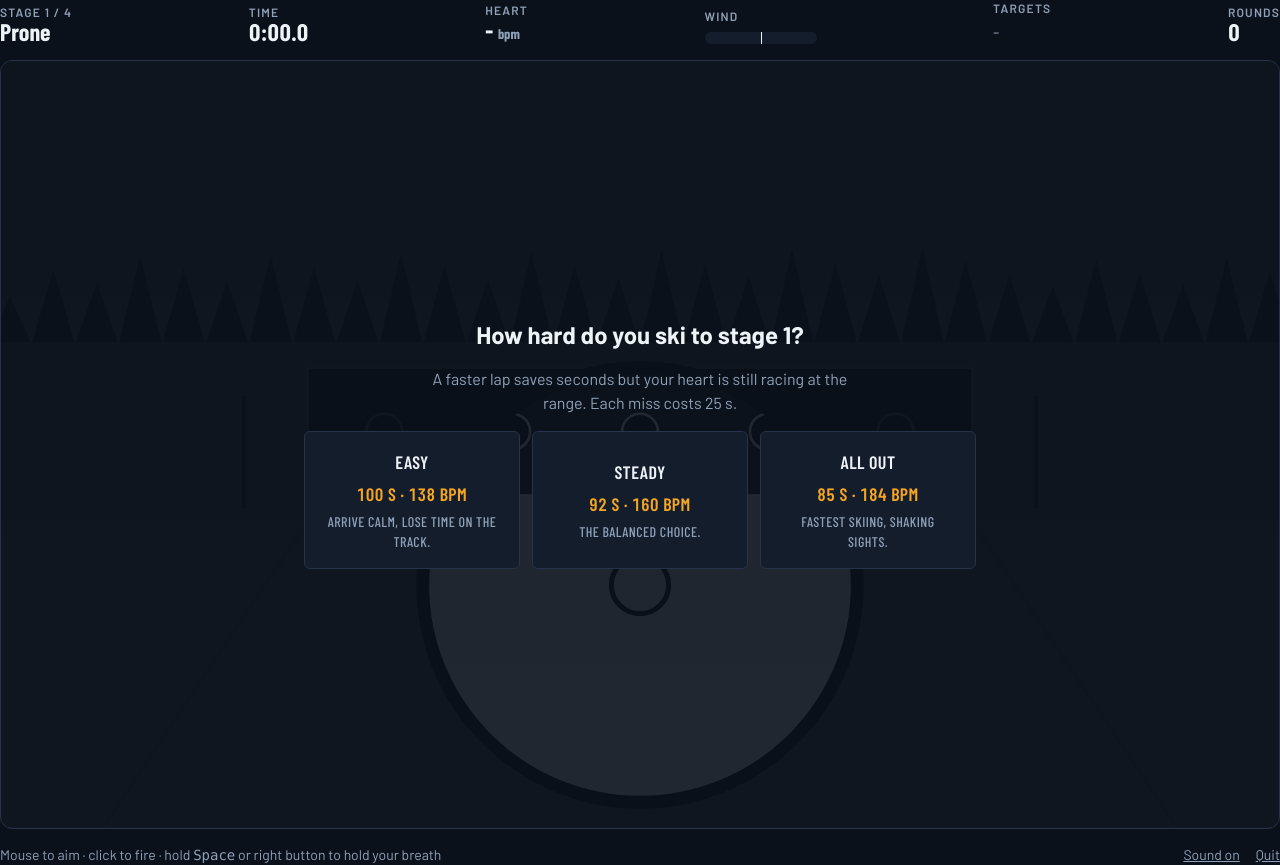
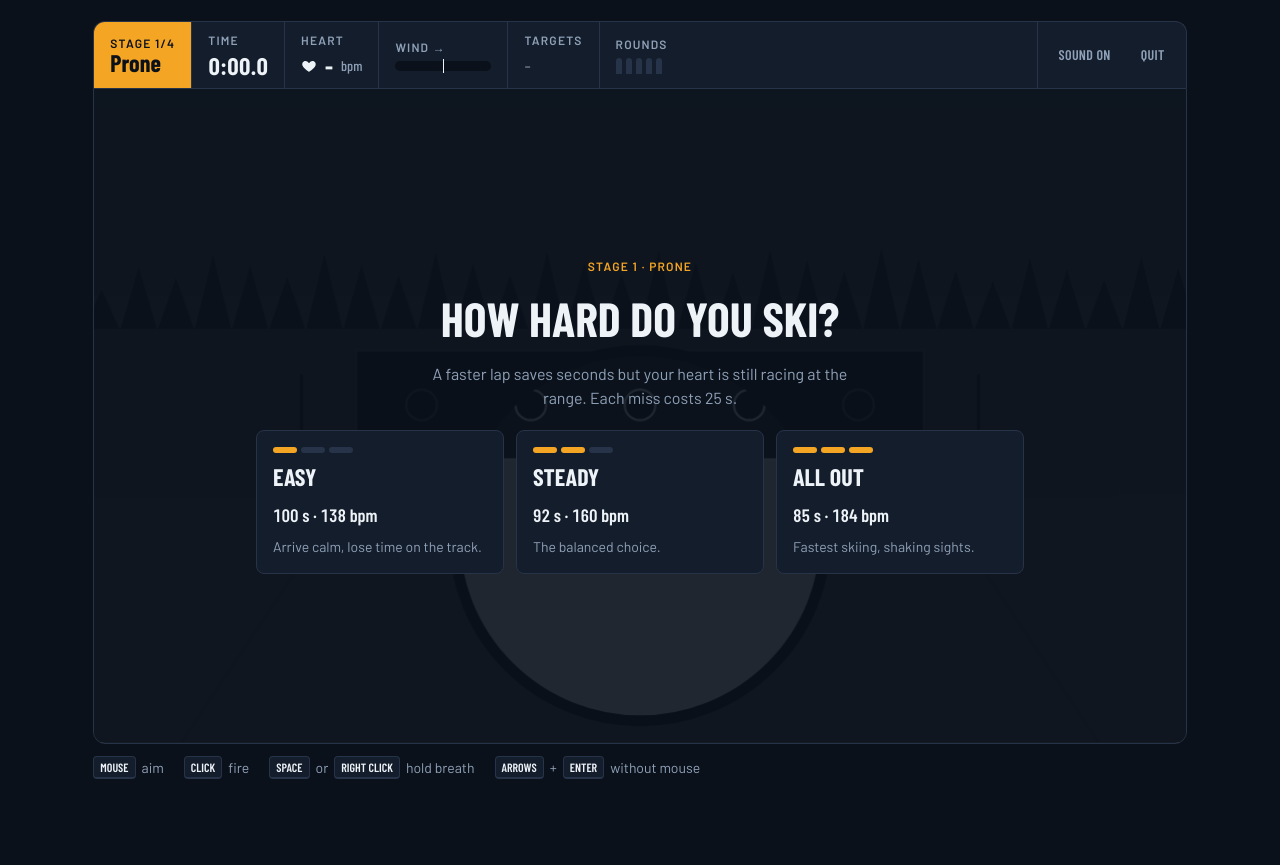
Before and after one commit to AlessioFerrari8/BiathlonSimulator, an Angular app in the folder frontend/: page /#/race in a window 1280 px wide. After the commit the page ends 800 px from the top, so only its background shows below. Built offline with nearby package versions, Linux system fonts and the light colour scheme; a web font is replaced by a local one.

Commit message:
Feat: redesign race page

```diff
--- a/frontend/src/app/pages/race-page/race-page.html
+++ b/frontend/src/app/pages/race-page/race-page.html
@@ -1,84 +1,114 @@
-<header class="mb-4 flex flex-wrap items-end justify-between gap-x-6 gap-y-3">
-  <div>
-    <p class="label">Stage {{ hud().stage }} / {{ stageCount }}</p>
+<div class="range-frame mx-auto flex flex-1 flex-col justify-center py-3">
+  <!-- Scoreboard: one bar glued to the range, like the graphics of a TV race -->
+  <header class="grid grid-cols-3 overflow-hidden rounded-t-xl border border-b-0 border-line bg-night-soft sm:flex">
+    <div class="flex flex-col justify-center bg-amber px-4 py-2.5 text-night">
+      <p class="text-xs font-semibold tracking-widest uppercase">Stage {{ hud().stage }}/{{ stageCount }}</p>
       <p class="stat">{{ hud().position }}</p>
     </div>
-  <div>
+    <div class="hud-cell">
       <p class="label">Time</p>
       <p class="stat">{{ hud().time }}</p>
     </div>
-  <div>
+    <div class="hud-cell">
       <p class="label">Heart</p>
-    <p class="stat" [class.text-miss]="hud().hr >= 165">{{ hud().hr || '-' }} <span class="text-sm text-mist">bpm</span></p>
+      <p class="stat flex items-center gap-2" [class.text-miss]="hud().hr >= 165">
+        <!-- The heart beats at the shooter's rate -->
+        <svg viewBox="0 0 24 24" class="size-4 animate-beat fill-current" aria-hidden="true"
+          [style.animation-duration.s]="hud().hr ? 60 / hud().hr : 1">
+          <path d="M12 21s-7.5-4.6-9.6-9.2C.9 8.4 3 4.5 6.7 4.5c2.1 0 3.6 1.2 4.3 2.5h2c.7-1.3 2.2-2.5 4.3-2.5 3.7 0 5.8 3.9 4.3 7.3C19.5 16.4 12 21 12 21z"/>
+        </svg>
+        {{ hud().hr || '-' }}<span class="text-sm font-medium text-mist">bpm</span>
+      </p>
     </div>
-  <div>
-    <p class="label">Wind</p>
+    <div class="hud-cell">
+      <p class="label">Wind {{ hud().wind < 0 ? '←' : '→' }}</p>
       <!-- The bar starts at the centre and grows towards the side the wind pushes the shot -->
-     <div class="relative mt-2 h-3 w-28 rounded-full bg-night-soft" role="img"
+      <div class="relative h-2.5 w-24 rounded-full bg-night" role="img"
         [attr.aria-label]="'Wind ' + (hud().wind < 0 ? 'left' : 'right')">
-      <div class="absolute top-0 h-3 rounded-full bg-amber"
+        <div class="absolute top-0 h-2.5 rounded-full bg-amber"
           [style.width.%]="(hud().wind < 0 ? -hud().wind : hud().wind) * 50"
           [style.left.%]="hud().wind < 0 ? 50 + hud().wind * 50 : 50"></div>
-      <div class="absolute top-0 left-1/2 h-3 w-px bg-snow"></div>
+        <div class="absolute -top-0.5 left-1/2 h-3.5 w-px bg-snow"></div>
       </div>
     </div>
-  <div>
+    <div class="hud-cell">
       <p class="label">Targets</p>
-    <div class="mt-1 flex gap-1.5">
+      <div class="flex gap-1.5">
         @for (hit of hud().hits; track $index) {
-        <span class="size-5 rounded-full border border-snow" [class.bg-snow]="hit"></span>
+          <span class="size-4 rounded-full border-2 border-snow" [class.bg-snow]="hit"></span>
         } @empty {
           <span class="text-mist">-</span>
         }
       </div>
     </div>
-  <div>
+    <div class="hud-cell">
       <p class="label">Rounds</p>
-    <p class="stat">{{ hud().shotsLeft }}</p>
+      <div class="flex h-4 items-end gap-1" role="img" [attr.aria-label]="hud().shotsLeft + ' rounds left'">
+        @for (round of rounds; track round) {
+          <span class="h-4 w-1.5 rounded-t-full" [class]="round < hud().shotsLeft ? 'bg-amber' : 'bg-line'"></span>
+        }
+      </div>
+    </div>
+    <div class="col-span-3 flex items-center justify-end gap-1 border-t border-line px-2 sm:ml-auto sm:border-t-0 sm:border-l">
+      <button type="button" class="btn btn-ghost px-3 text-sm" (click)="sound.toggle()">{{ sound.muted() ? 'Sound off' : 'Sound on' }}</button>
+      <a routerLink="/" class="btn btn-ghost px-3 text-sm">Quit</a>
     </div>
   </header>
 
-<div class="relative overflow-hidden rounded-xl border border-line">
+  <div class="relative overflow-hidden rounded-b-xl border border-line">
     <canvas #canvas class="block aspect-[5/3] w-full cursor-none touch-none bg-night-soft" aria-label="Shooting range"
       (pointermove)="onPointerMove($event)" (pointerdown)="onPointerDown($event)"
       (pointerup)="onPointerUp($event)" (pointercancel)="releaseAll()" (contextmenu)="$event.preventDefault()"></canvas>
 
-  @if(hud().strained) {
-    <p class="absolute top-3 left-1/2 -translate-x-1/2 rounded-full bg-miss px-3 py-1 text-sm font-bold">Breathe!</p>
+    @if (hud().strained) {
+      <p class="absolute top-4 left-1/2 -translate-x-1/2 rounded-md bg-miss px-4 py-1 font-display text-lg font-bold tracking-wide uppercase">Breathe!</p>
     }
 
-  @if(hud().phase === 'pace') {
-    <section class="absolute inset-0 flex flex-col items-center justify-center gap-4 bg-night/90 p-4 text-center">
-      <h2 class="text-2xl font-bold">How hard do you ski to stage {{ hud().stage }}?</h2>
+    @if (hud().phase === 'shooting' && hud().stage === 1 && hud().shotsLeft === 5) {
+      <p class="pointer-events-none absolute bottom-4 left-1/2 -translate-x-1/2 rounded-md bg-night/85 px-4 py-2 text-sm text-snow">
+        Aim at the black discs · click to fire · hold Space to stop breathing
+      </p>
+    }
+
+    @if (hud().phase === 'pace') {
+      <section class="absolute inset-0 flex flex-col items-center justify-center gap-5 bg-night/90 p-4 text-center">
+        <p class="label text-amber">Stage {{ hud().stage }} · {{ hud().position }}</p>
+        <h2 class="font-display text-4xl font-bold uppercase sm:text-5xl">How hard do you ski?</h2>
         <p class="max-w-md text-mist">A faster lap saves seconds but your heart is still racing at the range. Each miss costs {{ penaltySeconds }} s.</p>
-      <div class="grid w-full max-w-2xl gap-3 sm:grid-cols-3">
-        @for (option of paces; track option.pace) {
-          <button type="button" class="btn flex-col gap-1 py-4" (click)="choosePace(option.pace)">
-            <span class="text-lg">{{ option.name }}</span>
-            <span class="tabular-nums text-amber">{{ option.seconds }} s · {{ option.hr }} bpm</span>
-            <span class="text-sm font-normal text-mist">{{ option.hint }}</span>
+        <div class="grid w-full max-w-3xl gap-3 sm:grid-cols-3">
+          @for (option of paces; track option.pace; let level = $index) {
+            <button type="button" class="group flex cursor-pointer flex-col items-start gap-2 rounded-lg border border-line bg-night-soft p-4 text-left transition-colors hover:border-amber"
+              (click)="choosePace(option.pace)">
+              <!-- One bar per level of effort -->
+              <span class="flex gap-1">
+                @for (bar of [0, 1, 2]; track bar) {
+                  <span class="h-1.5 w-6 rounded-full" [class]="bar <= level ? 'bg-amber' : 'bg-line'"></span>
+                }
+              </span>
+              <span class="font-display text-2xl font-bold uppercase group-hover:text-amber">{{ option.name }}</span>
+              <span class="font-display text-lg font-semibold tabular-nums">{{ option.seconds }} s · {{ option.hr }} bpm</span>
+              <span class="text-sm text-mist">{{ option.hint }}</span>
             </button>
           }
         </div>
       </section>
     }
 
-
     @if (summary(); as stage) {
-    <section class="absolute inset-0 flex flex-col items-center justify-center gap-4 bg-night/90 p-4 text-center">
-      <h2 class="text-2xl font-bold">{{ stage.misses === 0 ? 'Clean stage!' : stage.misses + ' missed' }} </h2>
+      <section class="absolute inset-0 flex flex-col items-center justify-center gap-5 bg-night/90 p-4 text-center">
+        <h2 class="font-display text-5xl font-bold uppercase">{{ stage.misses === 0 ? 'Clean stage!' : stage.misses + ' missed' }}</h2>
         <div class="flex gap-2">
           @for (hit of stage.hits; track $index) {
-          <span class="size-8 rounded-full border-2 border-snow" [class.bg-snow]="hit"></span>
+            <span class="size-9 rounded-full border-2 border-snow" [class.bg-snow]="hit"></span>
           }
         </div>
         <p class="text-mist">
           Range time {{ formatTime(stage.rangeMs) }}
-        @if(stage.penaltyMs > 0) {
+          @if (stage.penaltyMs > 0) {
             · <span class="text-miss">penalty +{{ stage.penaltyMs / 1000 }} s</span>
           }
         </p>
-      <button type="button" class="btn btn-primary" (click)="next()">
+        <button type="button" class="btn btn-primary px-8" (click)="next()">
           {{ hud().stage === stageCount ? 'Ski to the finish' : 'Next stage' }}
         </button>
       </section>
@@ -86,17 +116,17 @@
   </div>
 
   <!-- On-screen controls only where there is no mouse -->
-<div class="mt-4 hidden gap-3 pointer-coarse:flex">
+  <div class="mt-3 hidden gap-3 pointer-coarse:flex">
     <button type="button" class="btn flex-1 touch-none py-5" (pointerdown)="setHold(true)" (pointerup)="setHold(false)"
       (pointercancel)="setHold(false)" (pointerleave)="setHold(false)" (contextmenu)="$event.preventDefault()">Hold breath</button>
     <button type="button" class="btn btn-primary flex-1 touch-none py-5" (pointerdown)="fire()">Fire</button>
   </div>
 
-<footer class="mt-4 flex items-center justify-between text-sm text-mist">
-  <p class="pointer-coarse:hidden">Mouse to aim · click to fire · hold <kbd>Space</kbd> or right button to hold your breath</p>
+  <footer class="mt-3 flex flex-wrap items-center gap-x-5 gap-y-2 text-sm text-mist">
+    <p class="flex items-center gap-1.5 pointer-coarse:hidden"><span class="kbd">Mouse</span> aim</p>
+    <p class="flex items-center gap-1.5 pointer-coarse:hidden"><span class="kbd">Click</span> fire</p>
+    <p class="flex items-center gap-1.5 pointer-coarse:hidden"><span class="kbd">Space</span> or <span class="kbd">Right click</span> hold breath</p>
+    <p class="flex items-center gap-1.5 pointer-coarse:hidden"><span class="kbd">Arrows</span> + <span class="kbd">Enter</span> without mouse</p>
     <p class="hidden pointer-coarse:block">Drag on the range to aim</p>
-  <div class="flex gap-4">
-    <button type="button" class="cursor-pointer underline" (click)="sound.toggle()">{{ sound.muted() ? 'Sound off' : 'Sound on' }}</button>
-    <a routerLink="/" class="underline">Quit</a>
+  </footer>
 </div>
-</footer>
--- a/frontend/src/app/pages/race-page/race-page.ts
+++ b/frontend/src/app/pages/race-page/race-page.ts
@@ -1,6 +1,6 @@
 import { afterNextRender, Component, DestroyRef, ElementRef, inject, signal, viewChild, WritableSignal } from '@angular/core';
 import { Phase, Race, StageResult } from '../../game/race';
-import { ARRIVAL_HR, FIELD, LEG_MS, Pace, PENALTY_MS, STAGES, TARGET_Y } from '../../game/config';
+import { ARRIVAL_HR, FIELD, LEG_MS, Pace, PENALTY_MS, STAGES, TARGET_XS, TARGET_Y } from '../../game/config';
 import { Vec } from '../../game/shooter';
 import { drawScene } from '../../game/renderer';
 import { formatTime } from '../../game/format';
@@ -39,6 +39,7 @@ const TOUCH_AIM_GAIN = 1.3;
   selector: 'app-race-page',
   templateUrl: './race-page.html',
   host: {
+    class: 'flex flex-1 flex-col px-3 sm:px-6',
     '(window:keydown)': 'onKey($event, true)',
     '(window:keyup)': 'onKey($event, false)',
     '(window:blur)': 'releaseAll()',
@@ -63,6 +64,8 @@ export class RacePage {
 
   protected readonly stageCount = STAGES.length;
   protected readonly penaltySeconds = PENALTY_MS / 1000;
+  // One notch per round on the scoreboard
+  protected readonly rounds = TARGET_XS.map((_, i) => i);
   protected readonly paces: PaceOption[] = [
     paceOption('easy', 'Easy', 'Arrive calm, lose time on the track.'),
     paceOption('steady', 'Steady', 'The balanced choice.'),
```
Lines whose indentation alone changed are shown as unchanged.
